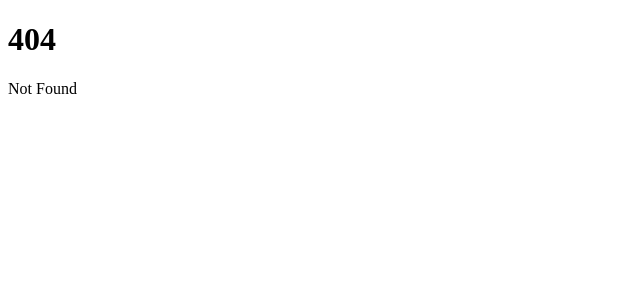
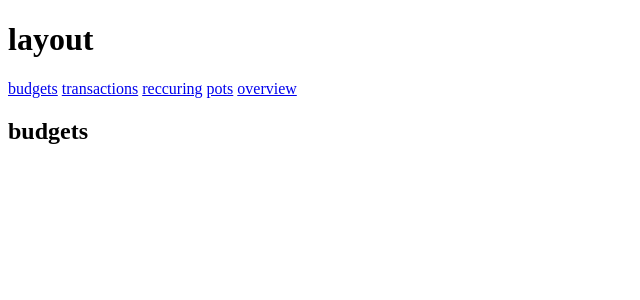
Before and after one commit to navrd/personal-finance-app, a SvelteKit app: page /budgets in a window 1280 px wide. Before the commit this address had no page. Shown: the top 300 px of the page, without its empty margins (0-640 px from the left). Built offline with nearby package versions, Linux system fonts and the light colour scheme.

Commit message:
Added routing and sass

```diff
--- a/package.json
+++ b/package.json
@@ -30,5 +30,8 @@
 		"typescript": "^5.0.0",
 		"typescript-eslint": "^8.20.0",
 		"vite": "^7.0.4"
+	},
+	"dependencies": {
+		"sass": "^1.89.2"
 	}
 }
--- /dev/null
+++ b/src/routes/+layout.server.ts
@@ -0,0 +1,5 @@
+export const load = async () => {
+
+
+    return { }
+}
--- /dev/null
+++ b/src/routes/+layout.svelte
@@ -0,0 +1,14 @@
+<script lang="ts">
+
+	let { children } = $props();
+</script>
+
+<main>
+	<h1>layout</h1>
+	<a href="/budgets">budgets</a>
+	<a href="/transactions">transactions</a>
+	<a href="/reccuring">reccuring</a>
+	<a href="/pots">pots</a>
+	<a href="/overview">overview</a>
+    {@render children()}
+</main>
--- /dev/null
+++ b/src/routes/budgets/+page.svelte
@@ -0,0 +1 @@
+<h2>budgets</h2>
--- /dev/null
+++ b/src/routes/login/+page.svelte
@@ -0,0 +1 @@
+<h2>login</h2>
--- /dev/null
+++ b/src/routes/overview/+page.svelte
@@ -0,0 +1 @@
+<h2>overview</h2>
--- /dev/null
+++ b/src/routes/pots/+page.svelte
@@ -0,0 +1 @@
+<h2>pots</h2>
--- /dev/null
+++ b/src/routes/reccuring/+page.svelte
@@ -0,0 +1 @@
+<h2>reccuring</h2>
--- /dev/null
+++ b/src/routes/register/+page.svelte
@@ -0,0 +1 @@
+<h2>register</h2>
--- /dev/null
+++ b/src/routes/transactions/+page.svelte
@@ -0,0 +1 @@
+<h2>transactions</h2>
```
Also changed, not shown: 1 other file (tests, documents, lock files or other folders).
